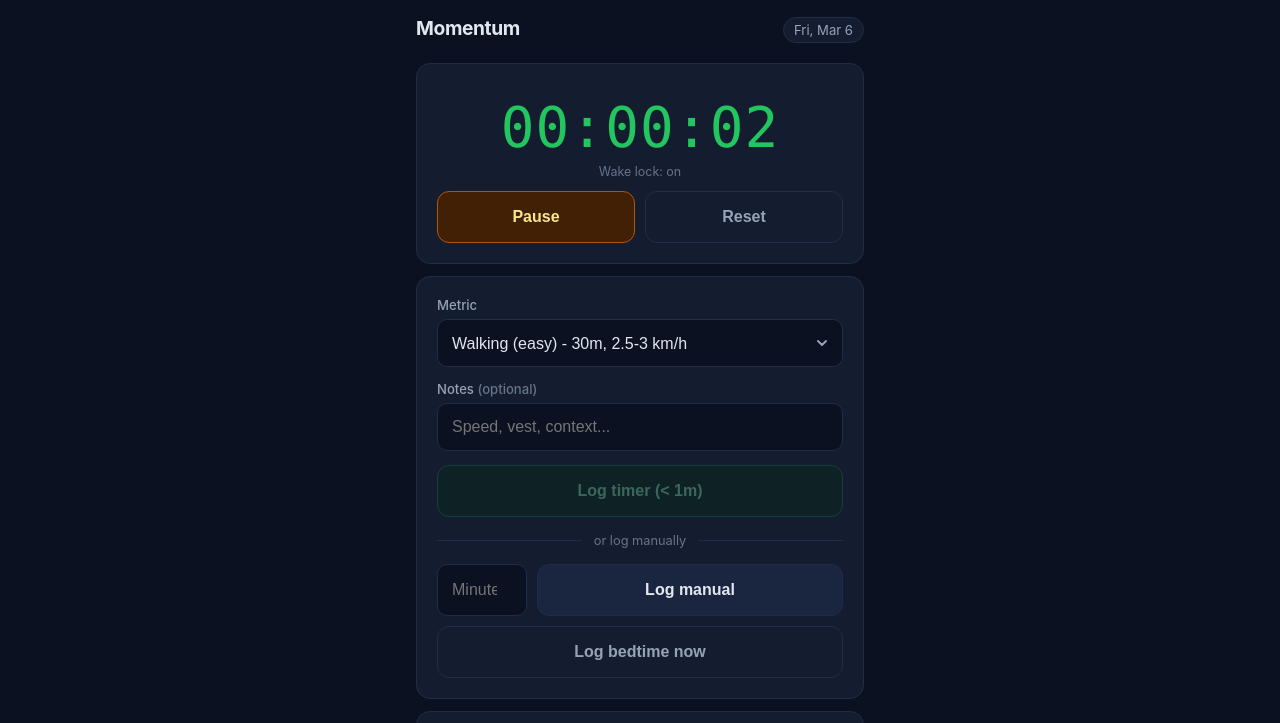
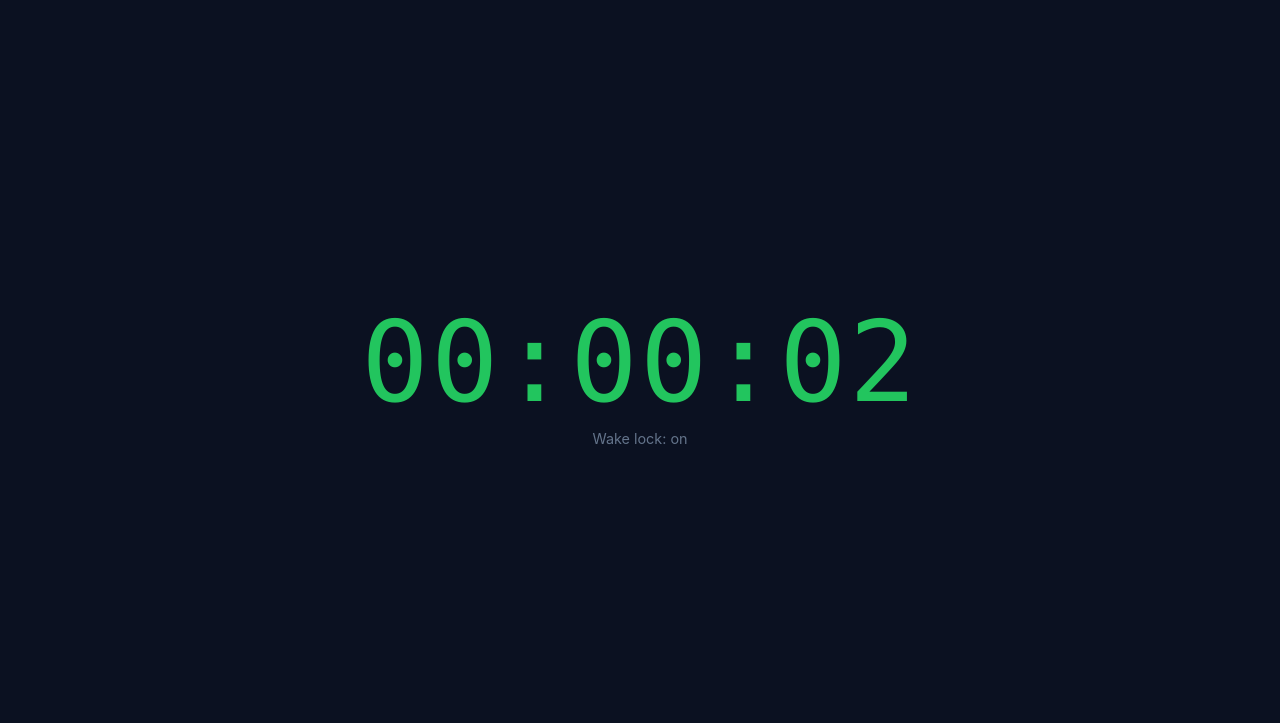
Before and after one commit to SSafet/walk-focus-pwa, a plain HTML site: page index.html in a window 1280 px wide. Both pictures are taken after a click on the button "Start". Shown: the top 723 px of the page. Drawn offline with Linux system fonts and the light colour scheme.

Commit message:
Full-screen timer when running

```diff
--- a/index.html
+++ b/index.html
@@ -210,6 +210,39 @@
     .footer { padding: 8px 0 24px; text-align: center; }
     .footer .btn { background: transparent; border-color: var(--border); color: var(--muted); font-weight: 500; font-size: 0.9rem; }
 
+    /* Fullscreen timer */
+    body.fullscreen #timerSection {
+      position: fixed;
+      top: 0;
+      left: 0;
+      right: 0;
+      bottom: 0;
+      display: flex;
+      flex-direction: column;
+      justify-content: center;
+      border: none;
+      border-radius: 0;
+      background: var(--bg);
+      z-index: 50;
+      margin: 0;
+      padding: 24px;
+      padding-top: env(safe-area-inset-top, 24px);
+      padding-bottom: env(safe-area-inset-bottom, 24px);
+    }
+    body.fullscreen #timerSection .timer-display {
+      flex: 1;
+      display: flex;
+      flex-direction: column;
+      justify-content: center;
+    }
+    body.fullscreen #timerSection .timer-time {
+      font-size: min(20vw, 7rem);
+    }
+    body.fullscreen #timerSection .timer-status {
+      font-size: 0.9rem;
+      margin-top: 12px;
+    }
+
     /* Toast */
     .toast {
       position: fixed;
@@ -244,7 +277,7 @@
       <span class="date-pill" id="datePill"></span>
     </header>
 
-    <section>
+    <section id="timerSection">
       <div class="timer-display">
         <div class="timer-time" id="timer">00:00:00</div>
         <div class="timer-status" id="wakelockState">Wake lock: off</div>
@@ -396,6 +429,8 @@
   var el = $('timer');
   el.classList.toggle('running', state.running && !state.paused);
   el.classList.toggle('paused', state.running && state.paused);
+
+  document.body.classList.toggle('fullscreen', state.running && !state.paused);
 }
 
 function resetTimer() {
```
